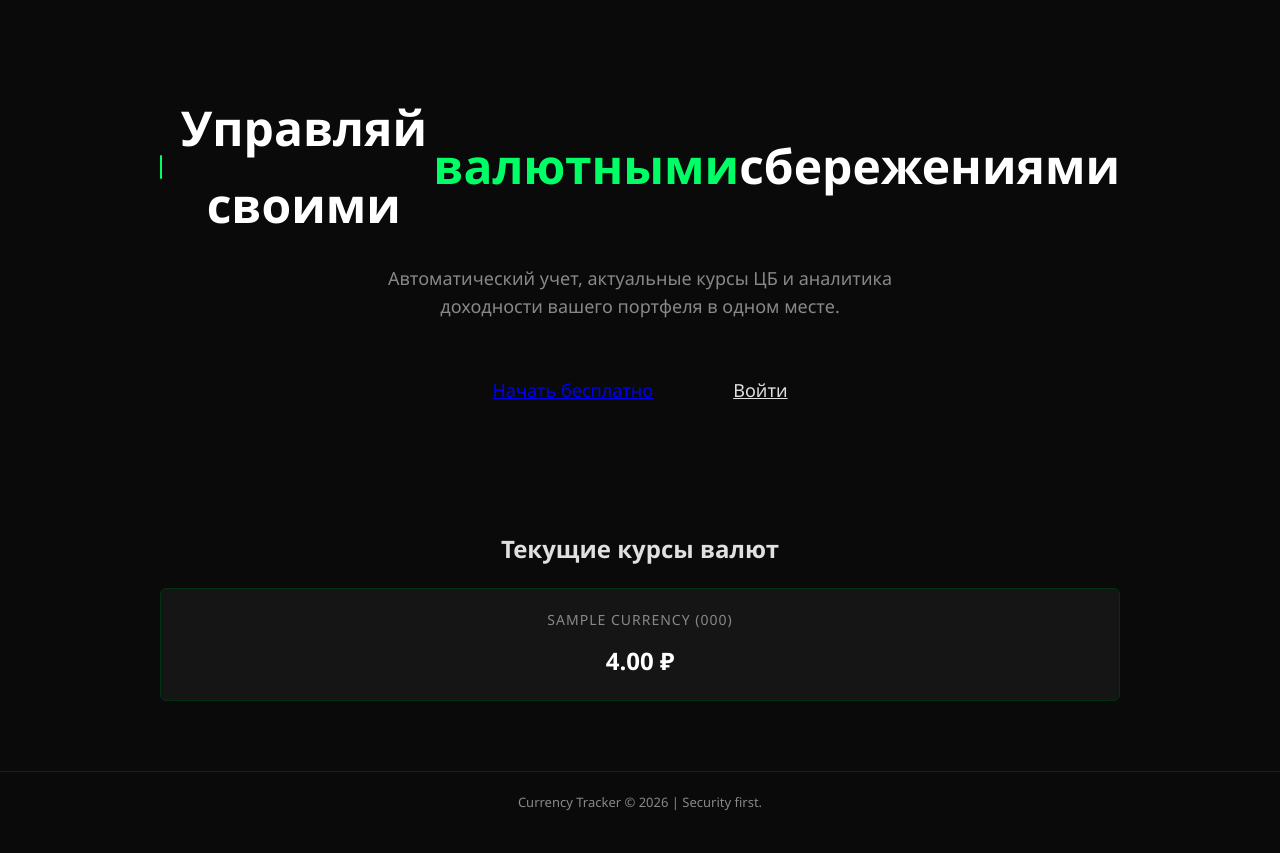
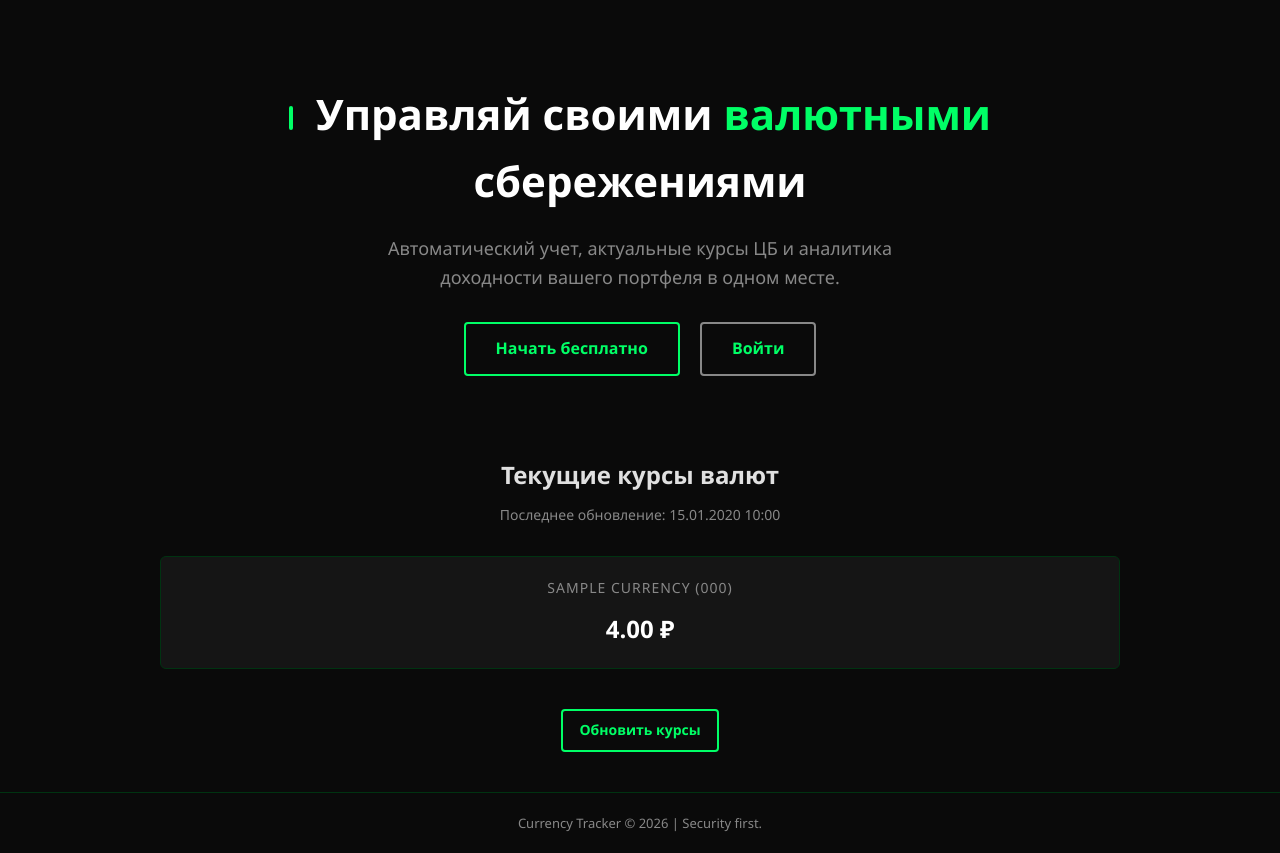
Before and after one commit to Roups939/web_prod, a Django app: page / in a window 1280 px wide. Shown: the part 62-915 px from the top of the page. Before the commit the page ends 873 px from the top, so only its background shows below. Run offline with Django 5.2, Linux system fonts and the light colour scheme; a user stored in the database is signed in; tables that the repository leaves empty hold one stand-in row (values such as "Sample post").

Commit message:
main_page_X2_test

```diff
--- a/main/models.py
+++ b/main/models.py
@@ -11,6 +11,7 @@ class Currency(models.Model):
         default=0.0,
         verbose_name="Текущий курс к рублю"
     )
+    last_updated = models.DateTimeField(auto_now=True, verbose_name="Последнее обновление") # <-- ЭТО ПОЛЕ
 
     def __str__(self):
         return f"{self.code} - {self.name}"
--- a/main/templates/main/base.html
+++ b/main/templates/main/base.html
@@ -196,6 +196,26 @@
             color: #000; /* Черный текст при наведении */
             box-shadow: 0 0 15px rgba(0, 255, 102, 0.4);
         }
+        a.btn-next {
+            display: inline-block;
+            background-color: transparent;
+            color: var(--accent-green) !important;
+            border: 2px solid var(--accent-green);
+            padding: 12px 24px;
+            font-size: 16px;
+            font-weight: bold;
+            text-decoration: none !important;
+            border-radius: 4px;
+            transition: all 0.3s ease;
+            cursor: pointer;
+            text-align: center;
+        }
+
+        a.btn-next:hover {
+            background-color: var(--accent-green);
+            color: #000 !important;
+            box-shadow: 0 0 15px rgba(0, 255, 102, 0.4);
+        }
     </style>
 </head>
 <body>
--- a/main/templates/main/home.html
+++ b/main/templates/main/home.html
@@ -3,22 +3,32 @@
 {% block title %}Currency Tracker | Главная{% endblock %}
 
 {% block content %}
-<div style="text-align: center; padding: 50px 0;">
-    <h1 style="font-size: 48px; justify-content: center; margin-bottom: 20px;">
-        Управляй своими <span class="text-green">валютными</span> сбережениями
+<div style="text-align: center; padding: 40px 0;">
+    <h1 style="font-size: 42px; margin-bottom: 20px; display: block;">
+        Управляй своими <span style="color: var(--accent-green);">валютными</span> сбережениями
     </h1>
-    <p style="font-size: 18px; color: var(--text-muted); max-width: 600px; margin: 0 auto 40px;">
+    <p style="font-size: 18px; color: var(--text-muted); max-width: 600px; margin: 0 auto 30px;">
         Автоматический учет, актуальные курсы ЦБ и аналитика доходности вашего портфеля в одном месте.
     </p>
 
-    <div style="display: flex; gap: 20px; justify-content: center;">
-        <a href="{% url 'register' %}" class="btn-next" style="margin-top: 0; font-size: 18px; padding: 15px 30px;">Начать бесплатно</a>
-        <a href="{% url 'login' %}" class="btn-next" style="margin-top: 0; font-size: 18px; padding: 15px 30px; border-color: var(--text-muted); color: var(--text-main);">Войти</a>
+    <div style="display: flex; gap: 20px; justify-content: center; align-items: center;">
+        <a href="{% url 'register' %}" class="btn-next" style="font-size: 16px; padding: 12px 30px;">Начать бесплатно</a>
+        <a href="{% url 'login' %}" class="btn-next" style="font-size: 16px; padding: 12px 30px; border-color: var(--text-muted); color: var(--text-main);">Войти</a>
     </div>
 </div>
 
-<div style="margin-top: 60px;">
-    <h2 style="font-size: 24px; margin-bottom: 20px; text-align: center;">Текущие курсы валют</h2>
+<div style="margin-top: 40px;">
+    <h2 style="font-size: 24px; margin-bottom: 10px; text-align: center;">Текущие курсы валют</h2>
+
+    <p style="text-align: center; color: var(--text-muted); font-size: 14px; margin-bottom: 30px;">
+        Последнее обновление:
+        {% if top_currencies %}
+            {{ top_currencies.0.last_updated|date:"d.m.Y H:i" }}
+        {% else %}
+            Нет данных
+        {% endif %}
+    </p>
+
     <div class="card-grid">
         {% for currency in top_currencies %}
             <div class="card" style="text-align: center;">
@@ -32,4 +42,10 @@
         {% endfor %}
     </div>
 </div>
+
+{% if user.is_staff %}
+    <div style="text-align: center; margin-top: 40px;">
+        <a href="{% url 'update_rates' %}" class="btn-next" style="font-size: 14px; padding: 8px 16px;">Обновить курсы</a>
+    </div>
+{% endif %}
 {% endblock %}
--- a/main/views.py
+++ b/main/views.py
@@ -8,6 +8,8 @@ from decimal import Decimal
 from .models import Account, Transaction, Currency
 from .forms import TransactionForm
 from .forms import AccountForm
+from django.core.management import call_command
+from django.contrib.admin.views.decorators import staff_member_required
 
 
 class RegisterView(generic.CreateView):
@@ -98,3 +100,12 @@ def add_account(request):
         form = AccountForm()
 
     return render(request, 'main/add_account.html', {'form': form})
+
+@staff_member_required
+def update_rates(request):
+    try:
+        call_command('fetch_rates')
+        messages.success(request, 'Курсы успешно обновлены!')
+    except Exception as e:
+        messages.error(request, f'Ошибка обновления: {e}')
+    return redirect('home')
--- a/mysite/urls.py
+++ b/mysite/urls.py
@@ -31,4 +31,5 @@ urlpatterns = [
     path('add-account/', views.add_account, name='add_account'),
     path('register/', RegisterView.as_view(), name='register'),
     path('accounts/', include('django.contrib.auth.urls')),
+    path('update-rates/', views.update_rates, name='update_rates'),
 ]
```
Also changed, not shown: main/migrations/0002_currency_last_updated.py (added). Lines whose indentation alone changed are shown as unchanged.
